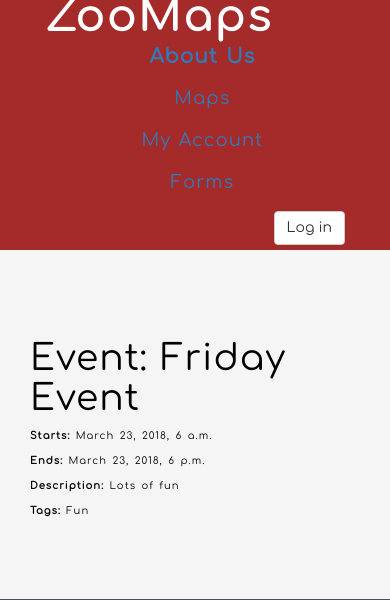
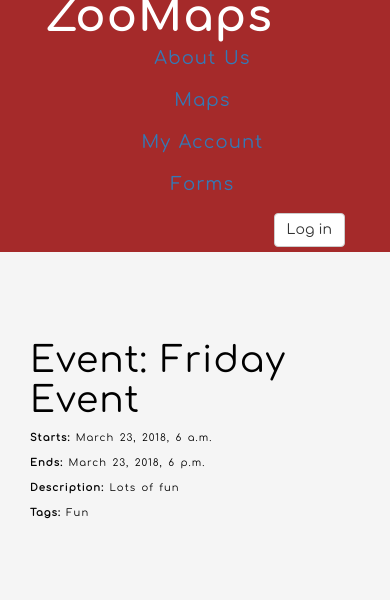
Before and after one commit to m3gan3/ZooMaps, a Django app: page /ZooMaps/event/1 in a window 390 px wide. Shown: the top 600 px of the page. Run offline with Django 3.2, Linux system fonts and the light colour scheme; data comes from the database, SQL or seed files in the repository; some libraries are stand-ins or nearby versions.

Commit message:
Added Django tracking for nav bar items.

```diff
--- a/project2/GTech/ZooMaps/templates/base_generic.html
+++ b/project2/GTech/ZooMaps/templates/base_generic.html
@@ -17,10 +17,10 @@
   	{% block navbar %}
   	<div class="container-fluid bg-1">
   		<div class="col-md-3 title">ZooMaps</div>
-  		<div class="col-md-2" id="nav-selected"><a href="{% url 'index' %}">About Us</a></div>
-  		<div class="col-md-2" id="nav-item"><a href="{% url 'events' %}">Maps</a></div>
-  		<div class="col-md-2" id="nav-item"><a href="{% url 'account' %}">My Account</a></div>
-  		<div class="col-md-2" id="nav-item"><a href="">Forms</a></div>
+  		<div class="col-md-2" id="{% if '/ZooMaps/' == request.path %}nav-selected{% else %}nav-item{% endif %}"><a href="{% url 'index' %}">About Us</a></div>
+  		<div class="col-md-2" id="{% if '/ZooMaps/events/' == request.path %}nav-selected{% else %}nav-item{% endif %}"><a href="{% url 'events' %}">Maps</a></div>
+  		<div class="col-md-2" id="{% if '/ZooMaps/account/' == request.path %}nav-selected{% else %}nav-item{% endif %}"><a href="{% url 'account' %}">My Account</a></div>
+  		<div class="col-md-2" id="{% if '/ZooMaps/forms/' == request.path %}nav-selected{% else %}nav-item{% endif %}"><a href="">Forms</a></div>
   		<div class="col-md-1 pull-right">
   			<div class="dropdown">
   				<button class="btn btn-default dropdown-toggle" type="button" id="dropdownMenu1" data-toggle="dropdown" aria-haspopup="true" aria-expanded="true">
```
